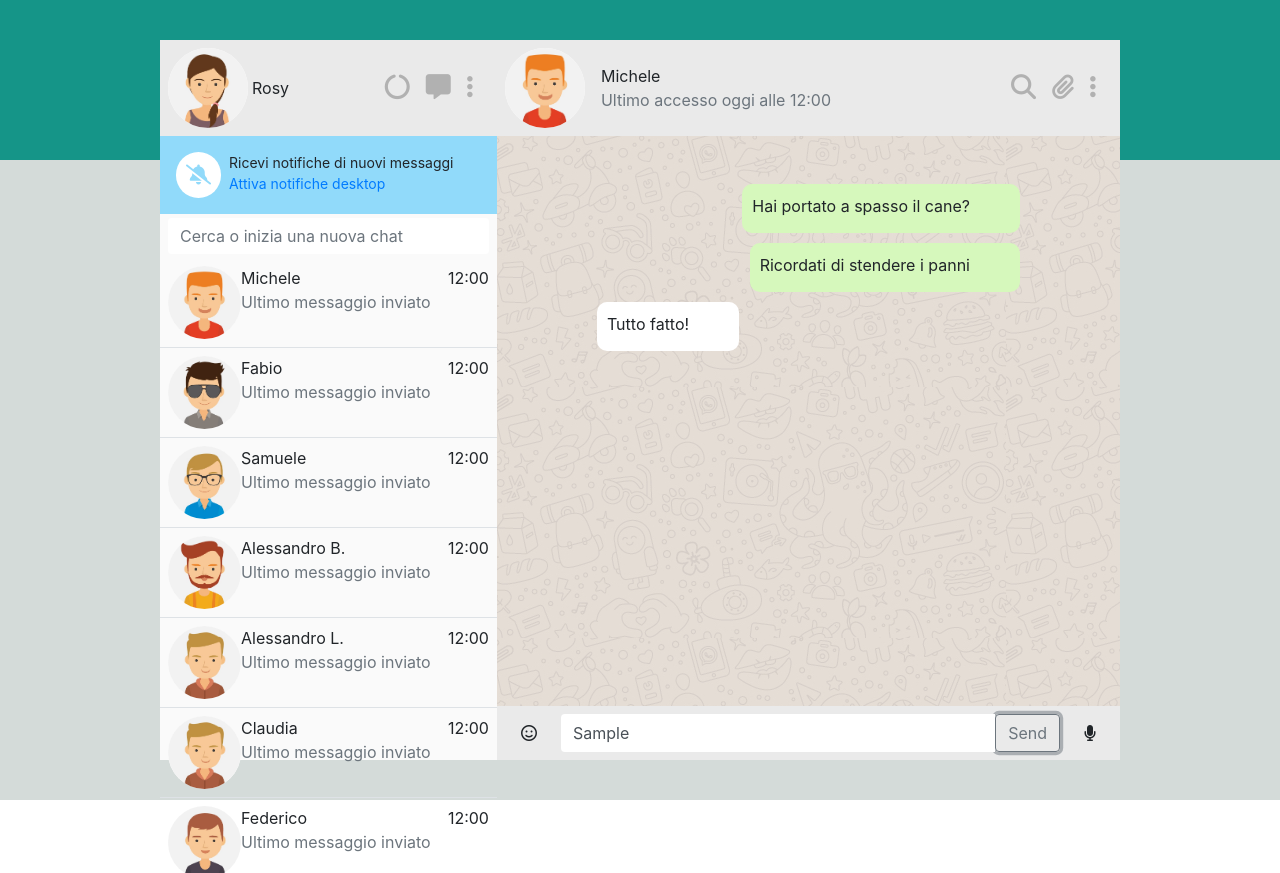
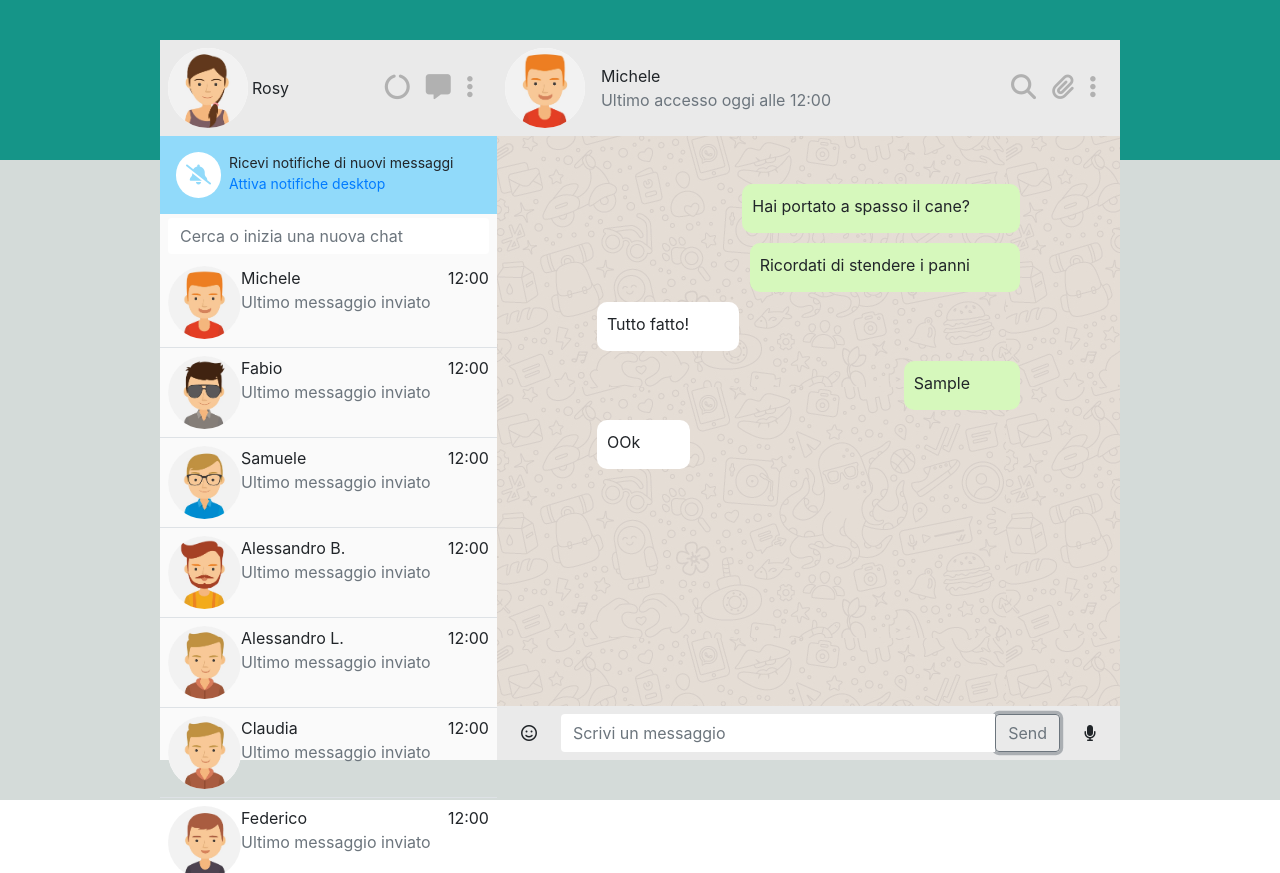
Before and after one commit to RosaD97/vue-boolzapp, a plain HTML site: page milestone2/index.html in a window 1280 px wide. Both pictures are taken after typing "Sample" into the empty fields and a click on the button "Send". Drawn offline with nearby package versions, Linux system fonts and the light colour scheme.

Commit message:
milestone-3

```diff
--- a/milestone2/index.html
+++ b/milestone2/index.html
@@ -105,9 +105,9 @@
                 <footer class="py-2 px-4 d-flex ms_footer">
                     <i class="fa-regular fa-face-smile mr-4"></i>
                     <div class="input-group">
-                        <input type="text" class="form-control ms_search" placeholder="Scrivi un messaggio"
+                        <input @keyup.enter="addMsg" v-model="newText" type="text" class="form-control ms_search" placeholder="Scrivi un messaggio"
                             aria-label="Recipient's username" aria-describedby="button-addon2">
-                        <button class="btn btn-outline-secondary" type="button" id="button-addon2">Send</button>
+                        <button @click="addMsg" class="btn btn-outline-secondary" type="button" id="button-addon2">Send</button>
                     </div>
                     <i class="fa-solid fa-microphone ml-4"></i>
                 </footer>
--- a/milestone2/main.js
+++ b/milestone2/main.js
@@ -5,6 +5,8 @@ createApp({
     data() {
         return {
             active: 0,
+            newText: '',
+            utente: 'OOk',
             contacts: [
                 {
                     name: 'Michele',
@@ -180,6 +182,21 @@ createApp({
                 return 'sent' ;
             }
             return 'received' ;
-        }
+        },
+        addMsg() {
+            if (this.newText.length === 0) return;
+            this.contacts[this.active].messages.push({
+                date: '10/01/2020 15:51:00',
+                message: this.newText,
+                status: 'sent'
+            });
+            this.newText = '';
+            setTimeout(() => {
+                this.contacts[this.active].messages.push({
+                    date: '10/01/2020 15:51:00',
+                    message: this.utente,
+                    status: 'received'
+                });            }, 1000 );
+        },
     }
 }).mount('#app');
```
